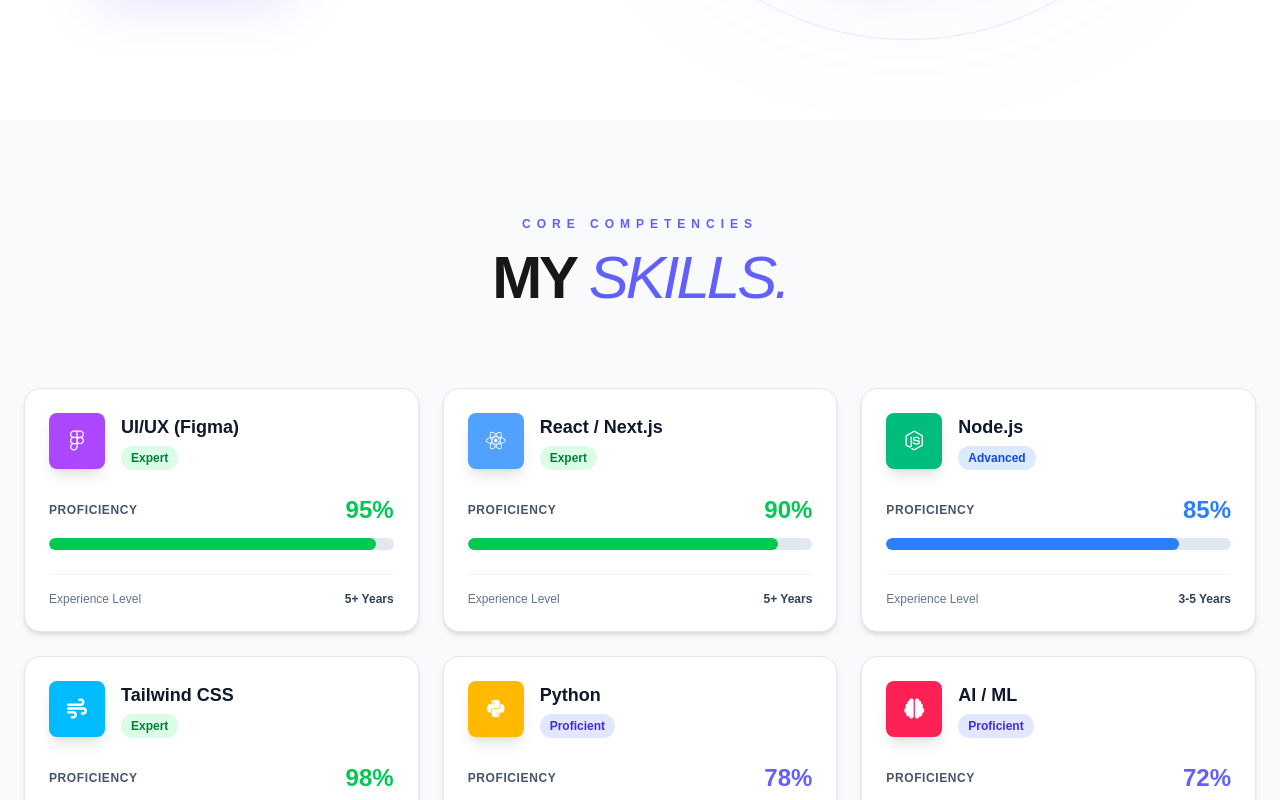
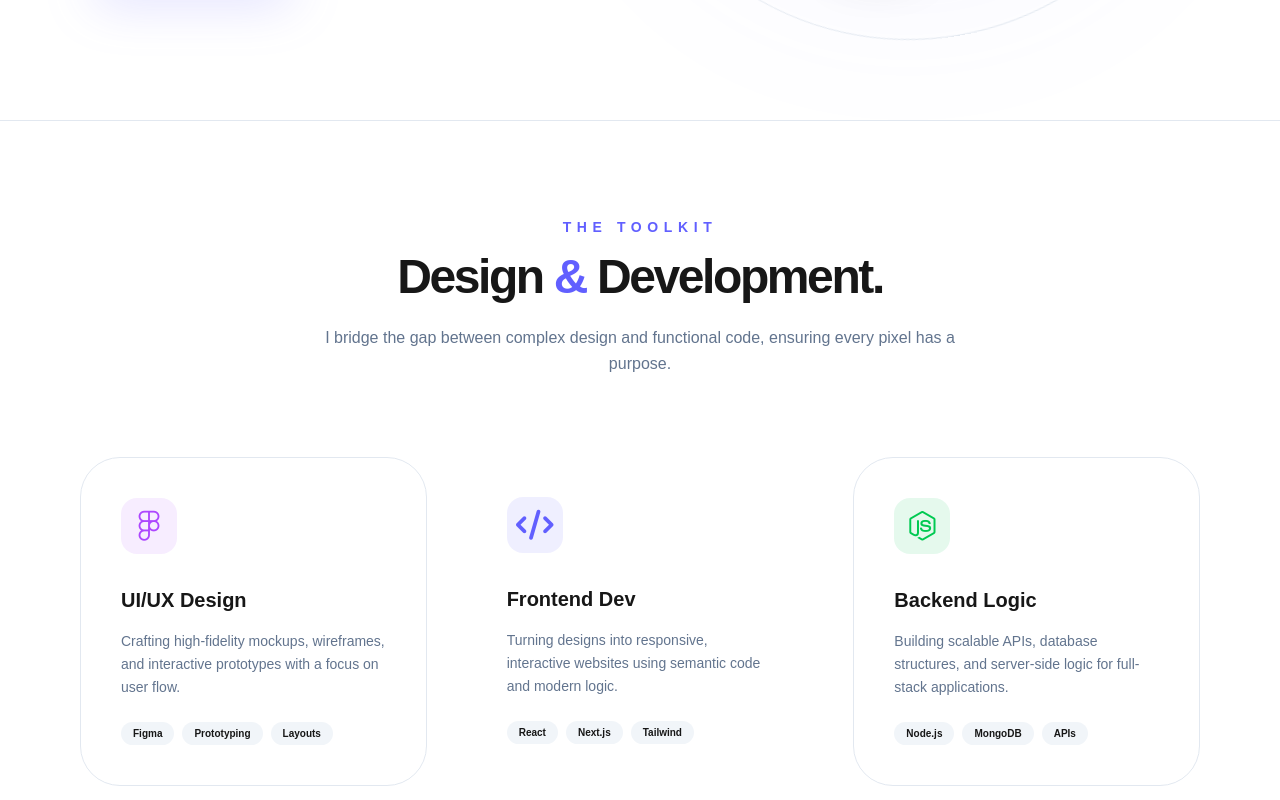
Before and after one commit to krisjais/portfolio-VJ, a Next.js app: page / in a window 1280 px wide. Shown: the part 680-1480 px from the top of the page. Built offline with nearby package versions, Linux system fonts and the light colour scheme.

Commit message:
Restore simple SkillsSection without dark mode

```diff
--- a/src/components/SkillsSection.jsx
+++ b/src/components/SkillsSection.jsx
@@ -1,88 +1,54 @@
-import React from 'react';
-
-const SkillCard = ({ name, icon, percentage, color, delay }) => {
-  const proficiencyLevel = percentage >= 90 ? 'Expert' : percentage >= 80 ? 'Advanced' : percentage >= 70 ? 'Proficient' : 'Intermediate';
-  const colorIntensity = percentage >= 90 ? 'bg-green-500' : percentage >= 80 ? 'bg-blue-500' : percentage >= 70 ? 'bg-indigo-500' : 'bg-amber-500';
-
+export default function SkillsSection() {
   return (
-    <div
-      className="reveal group relative overflow-hidden rounded-2xl bg-white dark:bg-slate-900 border border-slate-200 dark:border-slate-800 hover:border-indigo-500/50 transition-all duration-500 shadow-md hover:shadow-xl hover:shadow-indigo-500/20"
-      style={{ transitionDelay: `${delay}ms` }}
-    >
-      {/* Background Gradient Accent */}
-      <div className={`absolute top-0 left-0 right-0 h-1 bg-gradient-to-r ${color} opacity-0 group-hover:opacity-100 transition-opacity duration-500`} />
-
-      <div className="p-6">
-        {/* Header with Icon and Title */}
-        <div className="flex items-start gap-4 mb-6">
-          <div className={`flex-shrink-0 w-14 h-14 rounded-lg ${color} flex items-center justify-center shadow-lg`}>
-            <i className={`${icon} text-xl text-white`}></i>
-          </div>
-          <div className="flex-1">
-            <h4 className="text-lg font-bold text-slate-900 dark:text-white mb-1">{name}</h4>
-            <span className={`inline-block text-xs font-semibold px-2.5 py-1 rounded-full ${proficiencyLevel === 'Expert' ? 'bg-green-100 dark:bg-green-900/30 text-green-700 dark:text-green-300' : proficiencyLevel === 'Advanced' ? 'bg-blue-100 dark:bg-blue-900/30 text-blue-700 dark:text-blue-300' : proficiencyLevel === 'Proficient' ? 'bg-indigo-100 dark:bg-indigo-900/30 text-indigo-700 dark:text-indigo-300' : 'bg-amber-100 dark:bg-amber-900/30 text-amber-700 dark:text-amber-300'}`}>
-              {proficiencyLevel}
-            </span>
-          </div>
+    <section id="skills" className="py-24 px-6 md:px-20 bg-white border-y border-slate-200">
+      <div className="max-w-7xl mx-auto">
+        <div className="text-center mb-20 reveal">
+          <h2 className="text-sm font-bold text-indigo-500 uppercase tracking-[0.4em] mb-4">The Toolkit</h2>
+          <h3 className="text-4xl md:text-5xl font-extrabold tracking-tighter">Design <span className="text-indigo-500">&</span> Development.</h3>
+          <p className="mt-6 text-slate-500 max-w-2xl mx-auto leading-relaxed">I bridge the gap between complex design and functional code, ensuring every pixel has a purpose.</p>
         </div>
 
-        {/* Progress Bar Section */}
-        <div className="space-y-3">
-          <div className="flex justify-between items-center">
-            <span className="text-xs font-semibold text-slate-600 dark:text-slate-400 uppercase tracking-wider">Proficiency</span>
-            <span className={`text-2xl font-black ${colorIntensity} bg-clip-text text-transparent`}>{percentage}%</span>
+        <div className="grid grid-cols-1 md:grid-cols-3 gap-10">
+          <div className="reveal glass p-10 rounded-[2.5rem] border border-slate-200 hover:border-indigo-500/40 transition-all group">
+            <div className="w-14 h-14 bg-purple-500/10 text-purple-500 rounded-2xl flex items-center justify-center mb-8 group-hover:scale-110 transition-transform">
+              <i className="fa-brands fa-figma text-3xl"></i>
+            </div>
+            <h4 className="text-xl font-bold mb-4">UI/UX Design</h4>
+            <p className="text-sm text-slate-500 mb-6 leading-relaxed">Crafting high-fidelity mockups, wireframes, and interactive prototypes with a focus on user flow.</p>
+            <div className="flex flex-wrap gap-2">
+              <span className="text-[10px] font-bold px-3 py-1 bg-slate-100 rounded-full">Figma</span>
+              <span className="text-[10px] font-bold px-3 py-1 bg-slate-100 rounded-full">Prototyping</span>
+              <span className="text-[10px] font-bold px-3 py-1 bg-slate-100 rounded-full">Layouts</span>
+            </div>
           </div>
 
-          {/* Linear Progress Bar */}
-          <div className="w-full bg-slate-200 dark:bg-slate-800 rounded-full h-3 overflow-hidden">
-            <div
-              className={`h-full ${colorIntensity} rounded-full transition-all duration-1000 ease-out shadow-lg`}
-              style={{ width: `${percentage}%` }}
-            />
+          <div className="reveal glass p-10 rounded-[2.5rem] border-indigo-500/20 bg-indigo-500/5 hover:border-indigo-500/40 transition-all group">
+            <div className="w-14 h-14 bg-indigo-500/10 text-indigo-500 rounded-2xl flex items-center justify-center mb-8 group-hover:scale-110 transition-transform">
+              <i className="fa-solid fa-code text-3xl"></i>
+            </div>
+            <h4 className="text-xl font-bold mb-4">Frontend Dev</h4>
+            <p className="text-sm text-slate-500 mb-6 leading-relaxed">Turning designs into responsive, interactive websites using semantic code and modern logic.</p>
+            <div className="flex flex-wrap gap-2">
+              <span className="text-[10px] font-bold px-3 py-1 bg-slate-100 rounded-full">React</span>
+              <span className="text-[10px] font-bold px-3 py-1 bg-slate-100 rounded-full">Next.js</span>
+              <span className="text-[10px] font-bold px-3 py-1 bg-slate-100 rounded-full">Tailwind</span>
+            </div>
           </div>
-        </div>
 
-        {/* Footer Stats */}
-        <div className="mt-6 pt-4 border-t border-slate-100 dark:border-slate-800">
-          <div className="flex justify-between items-center">
-            <span className="text-xs text-slate-500 dark:text-slate-400">Experience Level</span>
-            <span className="text-xs font-bold text-slate-700 dark:text-slate-300">
-              {percentage >= 90 ? '5+ Years' : percentage >= 80 ? '3-5 Years' : percentage >= 70 ? '1-3 Years' : '6-12 Months'}
-            </span>
+          <div className="reveal glass p-10 rounded-[2.5rem] border border-slate-200 hover:border-indigo-500/40 transition-all group">
+            <div className="w-14 h-14 bg-green-500/10 text-green-500 rounded-2xl flex items-center justify-center mb-8 group-hover:scale-110 transition-transform">
+              <i className="fa-brands fa-node-js text-3xl"></i>
+            </div>
+            <h4 className="text-xl font-bold mb-4">Backend Logic</h4>
+            <p className="text-sm text-slate-500 mb-6 leading-relaxed">Building scalable APIs, database structures, and server-side logic for full-stack applications.</p>
+            <div className="flex flex-wrap gap-2">
+              <span className="text-[10px] font-bold px-3 py-1 bg-slate-100 rounded-full">Node.js</span>
+              <span className="text-[10px] font-bold px-3 py-1 bg-slate-100 rounded-full">MongoDB</span>
+              <span className="text-[10px] font-bold px-3 py-1 bg-slate-100 rounded-full">APIs</span>
+            </div>
           </div>
         </div>
       </div>
-    </div>
-  );
-};
-
-export default function ProfessionalSkills() {
-  const techStack = [
-    { name: "UI/UX (Figma)", icon: "fa-brands fa-figma", percentage: 95, color: "bg-purple-500", delay: 100 },
-    { name: "React / Next.js", icon: "fa-brands fa-react", percentage: 90, color: "bg-blue-400", delay: 200 },
-    { name: "Node.js", icon: "fa-brands fa-node-js", percentage: 85, color: "bg-emerald-500", delay: 300 },
-    { name: "Tailwind CSS", icon: "fa-solid fa-wind", percentage: 98, color: "bg-sky-400", delay: 400 },
-    { name: "Python", icon: "fa-brands fa-python", percentage: 78, color: "bg-amber-400", delay: 500 },
-    { name: "AI / ML", icon: "fa-solid fa-brain", percentage: 72, color: "bg-rose-500", delay: 600 },
-  ];
-
-  return (
-    <section className="py-24 px-6 bg-slate-50 dark:bg-slate-950">
-      <div className="max-w-7xl mx-auto">
-        {/* Section Title */}
-        <div className="text-center mb-20">
-          <h2 className="text-xs font-black text-indigo-500 uppercase tracking-[0.5em] mb-4">Core Competencies</h2>
-          <h3 className="text-4xl md:text-6xl font-black tracking-tighter uppercase">
-            My <span className="text-indigo-500 italic font-light">Skills.</span>
-          </h3>
-        </div>
-
-        <div className="grid grid-cols-1 md:grid-cols-3 gap-6">
-          {techStack.map((skill, index) => (
-            <SkillCard key={index} {...skill} />
-          ))}
-        </div>
-      </div>
     </section>
-  );
+  )
 }
```
